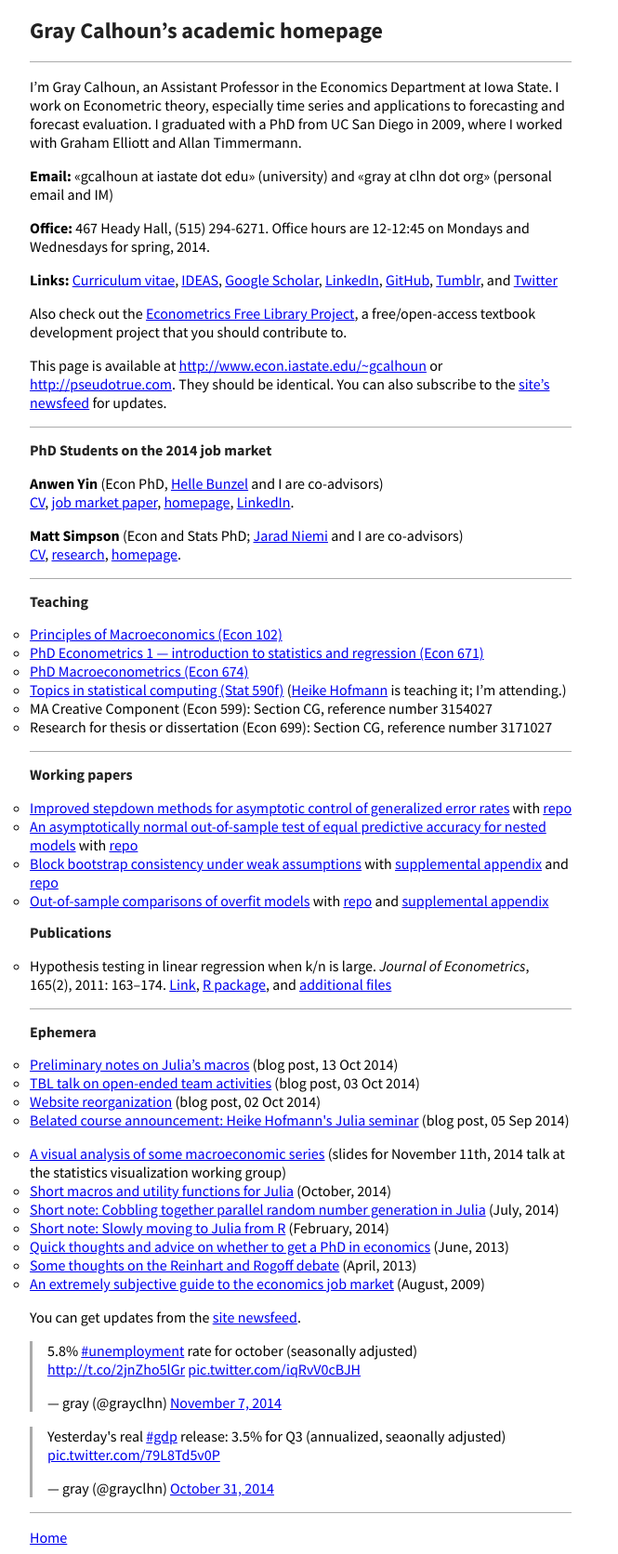
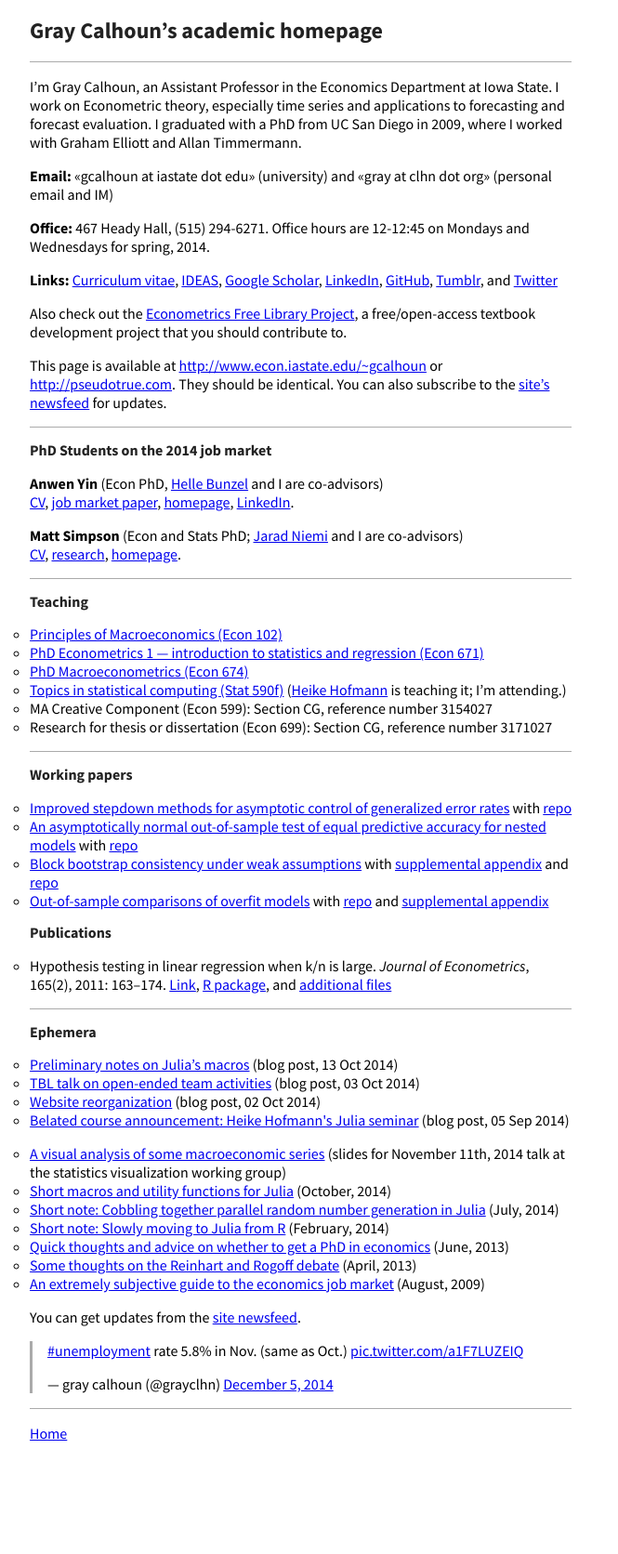
Before and after one commit to mmkuang/grayclhn.github.io, a Jekyll site: the page built from index.md, in a window 1280 px wide. Shown: the whole page at 93% size, without its empty margins (0-665 px from the left). Built offline with Jekyll 4.4.1, drawn with Linux system fonts in a browser that asks for light colours; Markdown is read by kramdown in place of the engine named in the settings; comment, search, counter and statistics services are not loaded; after the commit the page ends 1560 px from its top, so only the background shows below that.

Commit message:
Add Nov. unemployment tweet to webpage

```diff
--- a/index.md
+++ b/index.md
@@ -119,9 +119,5 @@ updates.
 
 You can get updates from the [site newsfeed]({{ site.main }}/feed.xml).
 
-<blockquote class="twitter-tweet" lang="en"><p>5.8% <a href="https://twitter.com/hashtag/unemployment?src=hash">#unemployment</a> rate for october (seasonally adjusted)&#10;<a href="http://t.co/2jnZho5lGr">http://t.co/2jnZho5lGr</a> <a href="http://t.co/iqRvV0cBJH">pic.twitter.com/iqRvV0cBJH</a></p>&mdash; gray (@grayclhn) <a href="https://twitter.com/grayclhn/status/530759755375992832">November 7, 2014</a></blockquote>
-
-<blockquote class="twitter-tweet" lang="en" data-cards="hidden">
-<p>Yesterday&#39;s real <a href="https://twitter.com/hashtag/gdp?src=hash">#gdp</a> release: 3.5% for Q3 (annualized, seaonally adjusted) <a href="http://t.co/79L8Td5v0P">pic.twitter.com/79L8Td5v0P</a></p>&mdash; gray (@grayclhn) <a href="https://twitter.com/grayclhn/status/528078256637874176">October 31, 2014</a></blockquote>
-
+<blockquote class="twitter-tweet" lang="en"><p><a href="https://twitter.com/hashtag/unemployment?src=hash">#unemployment</a> rate 5.8% in Nov. (same as Oct.) <a href="http://t.co/a1F7LUZEIQ">pic.twitter.com/a1F7LUZEIQ</a></p>&mdash; gray calhoun (@grayclhn) <a href="https://twitter.com/grayclhn/status/540910953328828416">December 5, 2014</a></blockquote>
 <script async src="//platform.twitter.com/widgets.js" charset="utf-8"></script>
```
